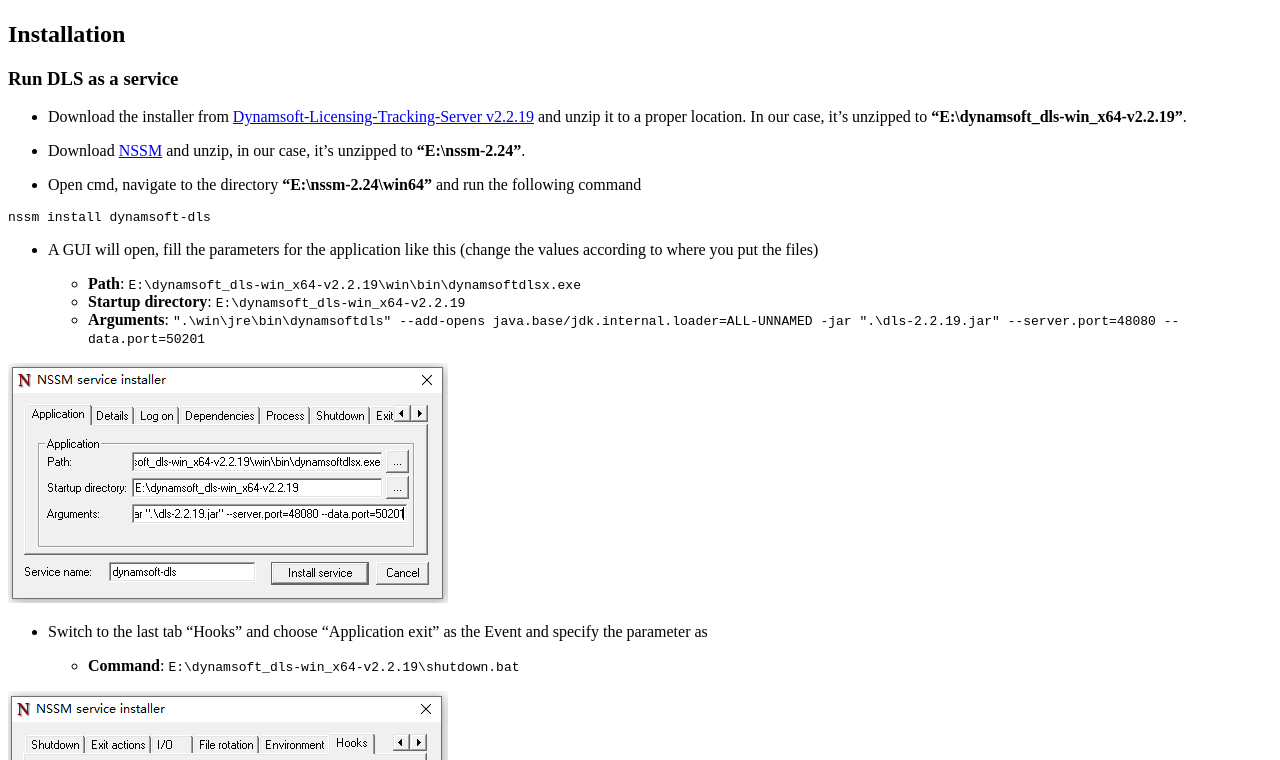
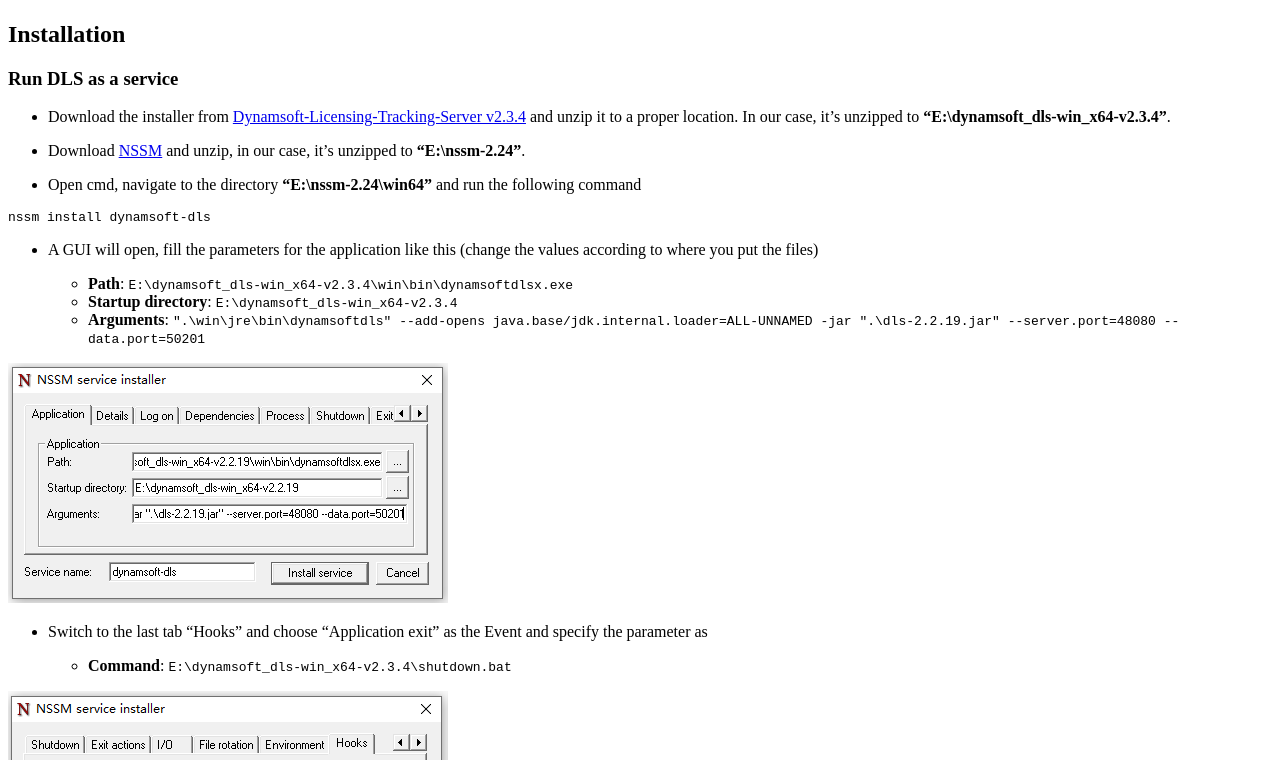
Before and after one commit to dynamsoft-docs/license-server-docs, a Jekyll site: the page built from selfhosting/DLSonWindows.md, in a window 1280 px wide and 1400 px high, scrolled down 689 px. Shown: the part 152-912 px from the top of the window. Built offline with Jekyll 4.4.1, drawn with Linux system fonts in a browser that asks for light colours.

Commit message:
updated installers to v2.3.4

```diff
--- a/selfhosting/DLSonWindows.md
+++ b/selfhosting/DLSonWindows.md
@@ -22,7 +22,7 @@
 
 ### Run DLS as a service
 
-* Download the installer from [Dynamsoft-Licensing-Tracking-Server v2.2.19](https://tst.dynamsoft.com/public/download/dls/2.2.19/dynamsoft_dls-win_x64-v2.2.19.zip) and unzip it to a proper location. In our case, it's unzipped to **"E:\dynamsoft_dls-win_x64-v2.2.19"**.
+* Download the installer from [Dynamsoft-Licensing-Tracking-Server v2.3.4](https://tst.dynamsoft.com/public/download/dls/2.3.4/dynamsoft_dls-win_x64-v2.3.4.zip) and unzip it to a proper location. In our case, it's unzipped to **"E:\dynamsoft_dls-win_x64-v2.3.4"**.
 
 * Download [NSSM](https://nssm.cc/ci/nssm-2.24-101-g897c7ad.zip) and unzip, in our case, it's unzipped to **"E:\nssm-2.24"**.
 
@@ -34,15 +34,15 @@
 
 * A GUI will open, fill the parameters for the application like this (change the values according to where you put the files)
 
-  * **Path**: `E:\dynamsoft_dls-win_x64-v2.2.19\win\bin\dynamsoftdlsx.exe`
-  * **Startup directory**: `E:\dynamsoft_dls-win_x64-v2.2.19`
+  * **Path**: `E:\dynamsoft_dls-win_x64-v2.3.4\win\bin\dynamsoftdlsx.exe`
+  * **Startup directory**: `E:\dynamsoft_dls-win_x64-v2.3.4`
   * **Arguments**: `".\win\jre\bin\dynamsoftdls" --add-opens java.base/jdk.internal.loader=ALL-UNNAMED -jar ".\dls-2.2.19.jar" --server.port=48080 --data.port=50201`
 
 ![nssm-001]({{site.assets}}imgs/nssm-001.png)
 
 * Switch to the last tab "Hooks" and choose "Application exit" as the Event and specify the parameter as
 
-  * **Command**: `E:\dynamsoft_dls-win_x64-v2.2.19\shutdown.bat`
+  * **Command**: `E:\dynamsoft_dls-win_x64-v2.3.4\shutdown.bat`
 
 ![nssm-002]({{site.assets}}imgs/nssm-002.png)
 
```
Also changed, not shown: selfhosting/DLSonLinux.md (+2 -2 lines).
